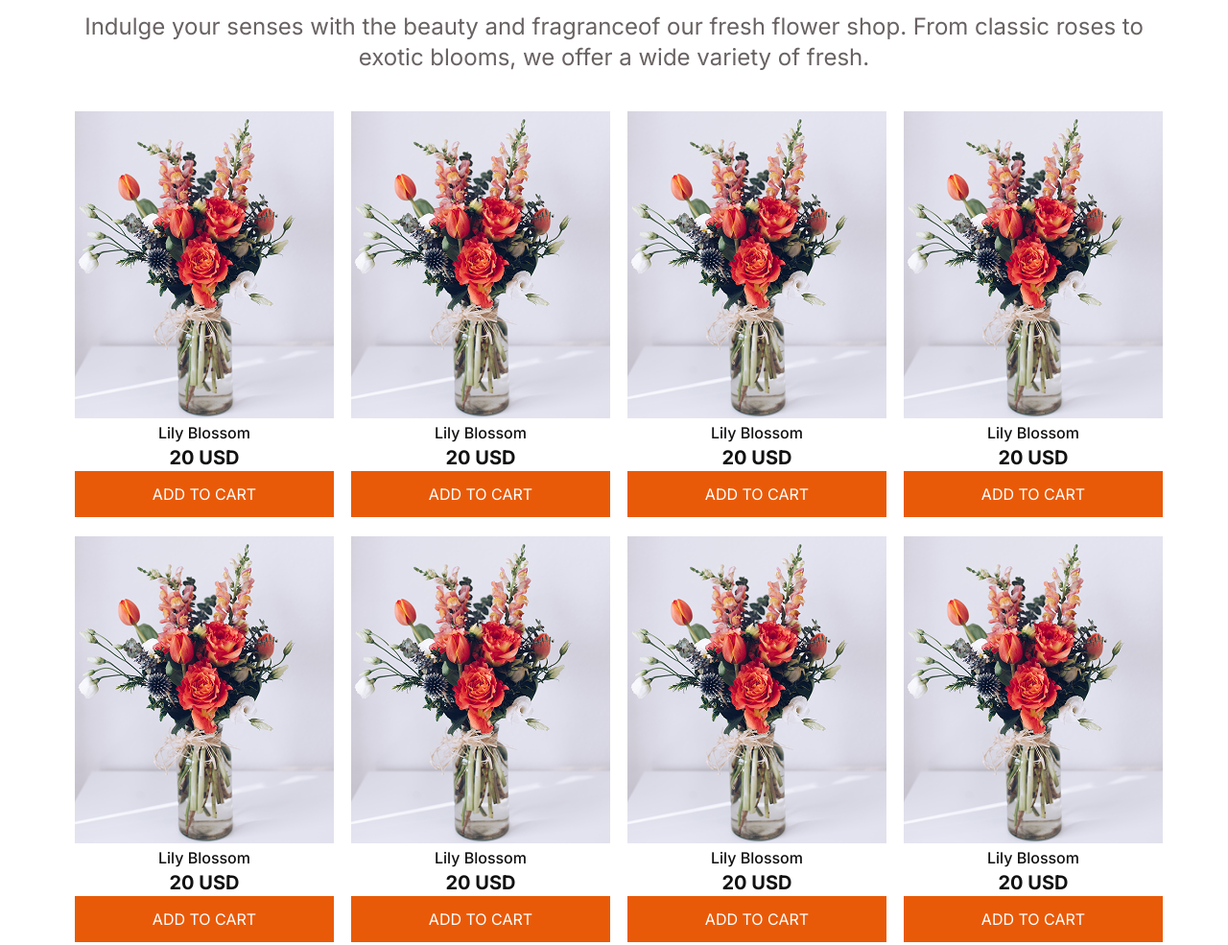
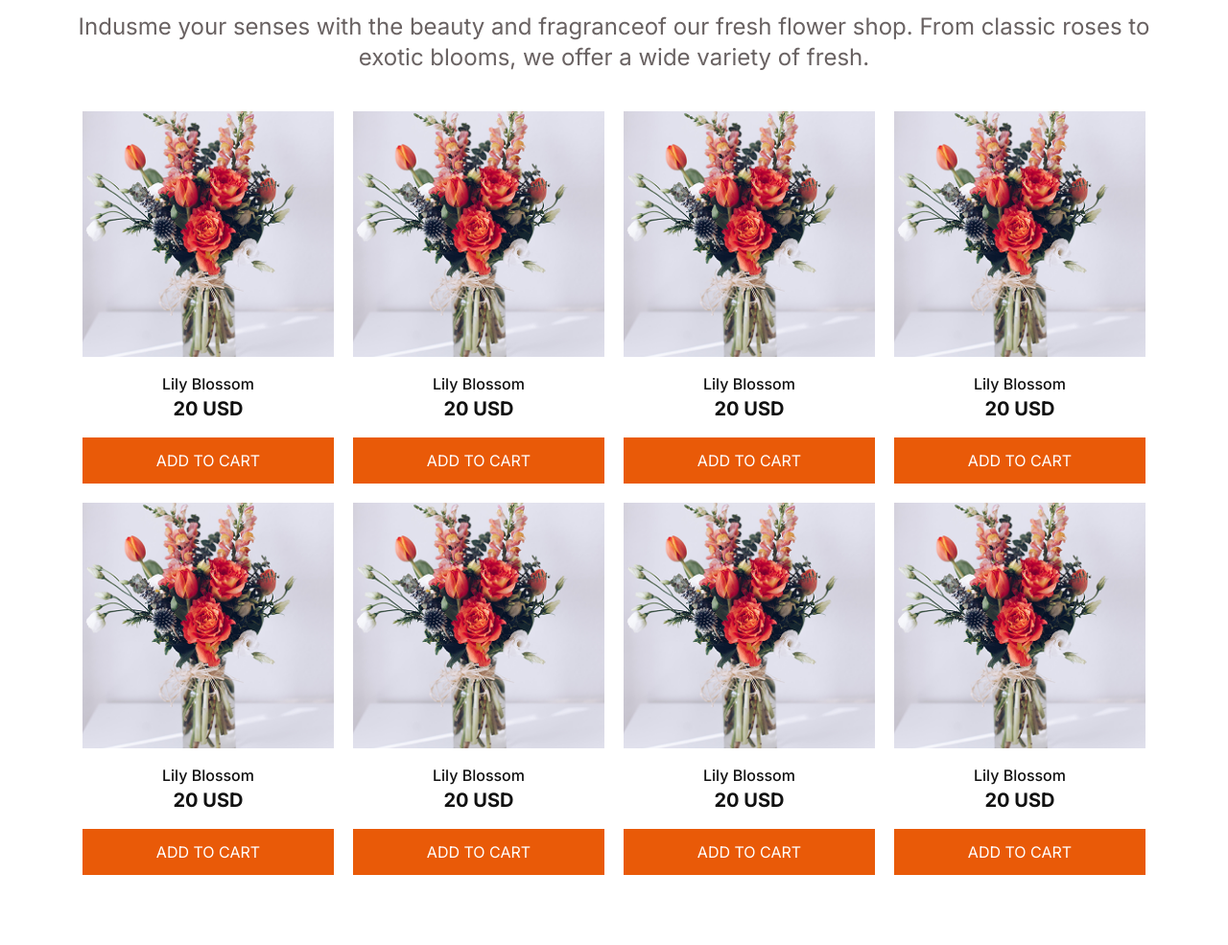
Before and after one commit to mhmasum1/B12A02-Responsive-assignment2-Flowers, a plain HTML site: page index.html in a window 1280 px wide. Shown: the part 846-1831 px from the top of the page at 96% size. Drawn offline with nearby package versions, Linux system fonts and the light colour scheme.

Commit message:
make cart section and footer responsive

```diff
--- a/index.html
+++ b/index.html
@@ -36,7 +36,7 @@
                 <h1 class=" noto-serif-font font-bold text-6xl mt-10">ALWAYS <span class="text-[#E95A08]">FRESH</span>
                     <br> <span class="text-[#E95A08]">FLOWERS</span>
                 </h1>
-                <p class="mt-5 text-[#696262] text-2xl">Indulge your senses with the beauty and fragrance of our fresh
+                <p class="mt-5 text-[#696262] text-2xl">Indusme your senses with the beauty and fragrance of our fresh
                     flower
                     shop. From classic roses to exotic blooms, we offer a wide variety of fresh flowers that are perfect
                     for any occasion. </p>
@@ -49,79 +49,116 @@
         <div>
             <h1 class="font-bold text-5xl text-center mt-30 "><span class="text-[#E95A08]">Our</span>
                 Plants</h1>
-            <p class="mt-5 text-[#696262] text-2xl text-center">Indulge your senses with the beauty and
+            <p class="mt-5 text-[#696262] text-2xl text-center">Indusme your senses with the beauty and
                 fragranceof our fresh flower shop. From classic roses to exotic blooms, we offer a wide variety of
                 fresh.</p>
         </div>
         <!-- Cart -->
-        <div class="grid grid-cols-2  sm:grid-cols-4 mt-10 pl-2 gap-5">
-            <div class="w-67.5 ">
-                <img class="w-full h-80.735 " src="./assets/sample-flower-image.png" alt="image of a flower">
-                <div class=" text-center">
-                    <h4 class="font-medium text-[#111111]">Lily Blossom</h4>
-                    <h5 class="font-bold text-xl text-[#111111]">20 USD</h5>
-                    <button class="bg-[#E95A08] w-full text-white pl-20 pt-3 pr-20 pb-3 ">ADD TO CART</button>
+        <div class="grid grid-cols-2 sm:grid-cols-4 mt-10 px-4 gap-5">
+
+            <div class="bg-white overflow-hidden">
+
+                <div>
+                    <img class="w-full h-64 object-cover" src="./assets/sample-flower-image.png"
+                        alt="image of a flower" />
+                    <div class="p-4">
+                        <h4 class="font-medium text-[#111111] text-center">Lily Blossom</h4>
+                        <h5 class="font-bold text-xl text-[#111111] text-center">20 USD</h5>
+                    </div>
+                    <button class="bg-[#E95A08] w-full text-white py-3">ADD TO CART</button>
                 </div>
             </div>
-            <div class="w-67.5 ">
-                <img class="w-full h-80.735 " src="./assets/sample-flower-image.png" alt="image of a flower">
-                <div class=" text-center">
-                    <h4 class="font-medium text-[#111111]">Lily Blossom</h4>
-                    <h5 class="font-bold text-xl text-[#111111]">20 USD</h5>
-                    <button class="bg-[#E95A08] w-full text-white pl-20 pt-3 pr-20 pb-3 ">ADD TO CART</button>
+            <div class="bg-white overflow-hidden">
+
+                <div>
+                    <img class="w-full h-64 object-cover" src="./assets/sample-flower-image.png"
+                        alt="image of a flower" />
+                    <div class="p-4">
+                        <h4 class="font-medium text-[#111111] text-center">Lily Blossom</h4>
+                        <h5 class="font-bold text-xl text-[#111111] text-center">20 USD</h5>
+                    </div>
+                    <button class="bg-[#E95A08] w-full text-white py-3">ADD TO CART</button>
                 </div>
             </div>
-            <div class="w-67.5 ">
-                <img class="w-full h-80.735 " src="./assets/sample-flower-image.png" alt="image of a flower">
-                <div class=" text-center">
-                    <h4 class="font-medium text-[#111111]">Lily Blossom</h4>
-                    <h5 class="font-bold text-xl text-[#111111]">20 USD</h5>
-                    <button class="bg-[#E95A08] w-full text-white pl-20 pt-3 pr-20 pb-3 ">ADD TO CART</button>
+            <div class="bg-white overflow-hidden">
+
+                <div>
+                    <img class="w-full h-64 object-cover" src="./assets/sample-flower-image.png"
+                        alt="image of a flower" />
+                    <div class="p-4">
+                        <h4 class="font-medium text-[#111111] text-center">Lily Blossom</h4>
+                        <h5 class="font-bold text-xl text-[#111111] text-center">20 USD</h5>
+                    </div>
+                    <button class="bg-[#E95A08] w-full text-white py-3">ADD TO CART</button>
                 </div>
             </div>
-            <div class="w-67.5 ">
-                <img class="w-full h-80.735 " src="./assets/sample-flower-image.png" alt="image of a flower">
-                <div class=" text-center">
-                    <h4 class="font-medium text-[#111111]">Lily Blossom</h4>
-                    <h5 class="font-bold text-xl text-[#111111]">20 USD</h5>
-                    <button class="bg-[#E95A08] w-full text-white pl-20 pt-3 pr-20 pb-3 ">ADD TO CART</button>
+            <div class="bg-white overflow-hidden">
+
+                <div>
+                    <img class="w-full h-64 object-cover" src="./assets/sample-flower-image.png"
+                        alt="image of a flower" />
+                    <div class="p-4">
+                        <h4 class="font-medium text-[#111111] text-center">Lily Blossom</h4>
+                        <h5 class="font-bold text-xl text-[#111111] text-center">20 USD</h5>
+                    </div>
+                    <button class="bg-[#E95A08] w-full text-white py-3">ADD TO CART</button>
                 </div>
             </div>
-            <div class="w-67.5 ">
-                <img class="w-full h-80.735 " src="./assets/sample-flower-image.png" alt="image of a flower">
-                <div class=" text-center">
-                    <h4 class="font-medium text-[#111111]">Lily Blossom</h4>
-                    <h5 class="font-bold text-xl text-[#111111]">20 USD</h5>
-                    <button class="bg-[#E95A08] w-full text-white pl-20 pt-3 pr-20 pb-3 ">ADD TO CART</button>
+            <div class="bg-white overflow-hidden">
+
+                <div>
+                    <img class="w-full h-64 object-cover" src="./assets/sample-flower-image.png"
+                        alt="image of a flower" />
+                    <div class="p-4">
+                        <h4 class="font-medium text-[#111111] text-center">Lily Blossom</h4>
+                        <h5 class="font-bold text-xl text-[#111111] text-center">20 USD</h5>
+                    </div>
+                    <button class="bg-[#E95A08] w-full text-white py-3">ADD TO CART</button>
                 </div>
             </div>
-            <div class="w-67.5 ">
-                <img class="w-full h-80.735 " src="./assets/sample-flower-image.png" alt="image of a flower">
-                <div class=" text-center">
-                    <h4 class="font-medium text-[#111111]">Lily Blossom</h4>
-                    <h5 class="font-bold text-xl text-[#111111]">20 USD</h5>
-                    <button class="bg-[#E95A08] w-full text-white pl-20 pt-3 pr-20 pb-3 ">ADD TO CART</button>
+            <div class="bg-white overflow-hidden">
+
+                <div>
+                    <img class="w-full h-64 object-cover" src="./assets/sample-flower-image.png"
+                        alt="image of a flower" />
+                    <div class="p-4">
+                        <h4 class="font-medium text-[#111111] text-center">Lily Blossom</h4>
+                        <h5 class="font-bold text-xl text-[#111111] text-center">20 USD</h5>
+                    </div>
+                    <button class="bg-[#E95A08] w-full text-white py-3">ADD TO CART</button>
                 </div>
             </div>
-            <div class="w-67.5 ">
-                <img class="w-full h-80.735 " src="./assets/sample-flower-image.png" alt="image of a flower">
-                <div class=" text-center">
-                    <h4 class="font-medium text-[#111111]">Lily Blossom</h4>
-                    <h5 class="font-bold text-xl text-[#111111]">20 USD</h5>
-                    <button class="bg-[#E95A08] w-full text-white pl-20 pt-3 pr-20 pb-3 ">ADD TO CART</button>
+            <div class="bg-white overflow-hidden">
+
+                <div>
+                    <img class="w-full h-64 object-cover" src="./assets/sample-flower-image.png"
+                        alt="image of a flower" />
+                    <div class="p-4">
+                        <h4 class="font-medium text-[#111111] text-center">Lily Blossom</h4>
+                        <h5 class="font-bold text-xl text-[#111111] text-center">20 USD</h5>
+                    </div>
+                    <button class="bg-[#E95A08] w-full text-white py-3">ADD TO CART</button>
                 </div>
             </div>
-            <div class="w-67.5 ">
-                <img class="w-full h-80.735 " src="./assets/sample-flower-image.png" alt="image of a flower">
-                <div class=" text-center">
-                    <h4 class="font-medium text-[#111111]">Lily Blossom</h4>
-                    <h5 class="font-bold text-xl text-[#111111]">20 USD</h5>
-                    <button class="bg-[#E95A08] w-full text-white pl-20 pt-3 pr-20 pb-3 ">ADD TO CART</button>
+            <div class="bg-white overflow-hidden">
+
+                <div>
+                    <img class="w-full h-64 object-cover" src="./assets/sample-flower-image.png"
+                        alt="image of a flower" />
+                    <div class="p-4">
+                        <h4 class="font-medium text-[#111111] text-center">Lily Blossom</h4>
+                        <h5 class="font-bold text-xl text-[#111111] text-center">20 USD</h5>
+                    </div>
+                    <button class="bg-[#E95A08] w-full text-white py-3">ADD TO CART</button>
                 </div>
             </div>
 
 
+
         </div>
+
+
+
         <!-- Flower & Plants Lover section -->
         <div class=" flex flex-col sm:flex-row mt-52 gap-14 mb-50 ">
             <div class="relative  w-1/2 ">
@@ -132,15 +169,15 @@
             <div class="w-1/2 ">
                 <h1 class="font-bold text-5xl text-[#000000] pt-10">Flower & Plants <br> Lover</h1>
                 <ul class="list-disc ml-5 text-xl  text-[#696262] mt-9 pl-10 mx-auto">
-                    <li class="mb-5">Indulge your senses with the beauty and fragrance of our fresh flower shop.
+                    <li class="mb-5">Indusme your senses with the beauty and fragrance of our fresh flower shop.
                         <br>From
                         classic roses
                         to exotic blooms, we offer a wide variety of fresh.
                     </li>
-                    <li>Indulge your senses with the beauty and fragrance of our fresh flower shop. <br> From classic
+                    <li>Indusme your senses with the beauty and fragrance of our fresh flower shop. <br> From classic
                         roses
                         to exotic blooms, we offer a wide variety of fresh.</li>
-                    <li class="mb-5 mt-5">Indulge your senses with the beauty and fragrance of our fresh flower shop.
+                    <li class="mb-5 mt-5">Indusme your senses with the beauty and fragrance of our fresh flower shop.
                         <br> From classic roses
                         to exotic blooms, we offer a wide variety of fresh.
                     </li>
@@ -151,7 +188,7 @@
         <!-- Latest Deals -->
         <div class="mt-34 mb-30">
             <h2 class="font-bold text-5xl text-center mb-5"><span class="text-[#E95A08]">Latest</span> Deals</h2>
-            <p class="text-center text-1.3 text-[#696262]">Indulge your senses with the beauty and fragrance of our
+            <p class="text-center text-1.3 text-[#696262]">Indusme your senses with the beauty and fragrance of our
                 fresh flower shop.
                 From <br>
                 classic roses to exotic
@@ -160,9 +197,9 @@
 
         <!-- cart section Area -->
 
-        <div class="flex flex-col lg:flex-row gap-5 h-auto lg:h-80">
+        <div class="flex flex-col sm:flex-row gap-5 h-auto sm:h-80">
             <!-- Left side area -->
-            <div class="w-full lg:w-1/3 grid grid-rows-2 gap-5 order-1">
+            <div class="w-full sm:w-1/3 grid grid-rows-2 gap-5 order-1">
                 <!-- Upper image -->
                 <div class="relative rounded-xl overflow-hidden order-1">
                     <img class="w-full h-full object-cover" src="./assets/deal-bloom.png" alt="">
@@ -185,7 +222,7 @@
             </div>
 
             <!-- Right side area -->
-            <div class="w-full lg:w-2/3 order-3 lg:order-2">
+            <div class="w-full sm:w-2/3 order-3 sm:order-2">
                 <div class="relative h-full rounded-xl overflow-hidden">
                     <img src="./assets/deal-zabo.png" alt="" class="w-full h-full object-cover" />
                     <div
@@ -211,37 +248,46 @@
             </div>
         </div>
     </div>
-    <div class=" flex max-w-[1140px]  mx-auto mt-8 mb-16">
-        <div class="w-1/3">
-            <img src="./assets/logo.png" alt="">
-            <p class="text-[#696262] mt-5">Indulge your senses with the beauty and fragrance of our fresh flower shop.
-            </p>
-        </div>
-        <div class="w-1/3 flex list-none gap-28">
-            <div>
-                <li><a href="Home">Home</a></li> <br>
-                <li><a href="About Us">About Us </a></li><br>
-                <li><a href="Blog">Blog</a></li><br>
-                <li><a href="FAQ">FAQ</a></li><br>
-                <li><a href="Contact Us">Contact Us</a></li>
+
+    <!-- footer Section -->
+
+    <footer class="max-w-[1140px] mx-auto mt-8 mb-16 px-4">
+        <div class="flex flex-col sm:flex-row gap-8">
+
+            <div class="sm:w-1/3 w-full">
+                <img src="./assets/logo.png" alt="">
+                <p class="text-[#696262] mt-5 mb-10">Indusme your senses with the beauty and fragrance of our fresh
+                    flower shop.</p>
             </div>
-            <div class="">
-                <li><a href="Features">Features</a></li><br>
-                <li><a href="Pricing">Pricing </a></li><br>
-                <li><a href="Privacy Policy">Privacy Policy</a></li><br>
-                <li><a href="Terms of Service">Terms of Service</a></li><br>
-                <li><a href="Help Center">Help Center</a></li>
 
+
+            <div class="sm:w-1/3 w-full flex flex-col sm:flex-row gap-10">
+                <ul class="list-none space-y-2 text-[#696262]">
+                    <li><a href="#">Home</a></li> <br>
+                    <li><a href="#">About Us</a></li><br>
+                    <li><a href="#">Blog</a></li><br>
+                    <li><a href="#">FAQ</a></li><br>
+                    <li><a href="#">Contact Us</a></li><br>
+                </ul>
+                <ul class="list-none space-y-2 text-[#696262]">
+                    <li><a href="#">Features</a></li><br>
+                    <li><a href="#">Pricing</a></li><br>
+                    <li><a href="#">Privacy Policy</a></li><br>
+                    <li><a href="#">Terms of Service</a></li><br>
+                    <li><a href="#">Help Center</a></li><br>
+                </ul>
+            </div>
+
+
+            <div class="sm:w-1/3 w-full flex gap-6 justify-start">
+                <img class="w-9 h-9" src="./assets/icon-linkedin.png" alt="">
+                <img class="w-9 h-9" src="./assets/icon-twitter.png" alt="">
+                <img class="w-9 h-9" src="./assets/icon-facebook.png" alt="">
+                <img class="w-9 h-9" src="./assets/icon-youtube.png" alt="">
             </div>
         </div>
-        <div class=" flex w-1/3 gap-6">
-            <img class="w-9 h-9" src="./assets/icon-linkedin.png" alt="">
-            <img class="w-9 h-9" src="./assets/icon-twitter.png" alt="">
-            <img class="w-9 h-9" src="./assets/icon-facebook.png" alt="">
-            <img class="w-9 h-9" src="./assets/icon-youtube.png" alt="">
-        </div>
+    </footer>
 
-    </div>
 
 </body>
 
```
